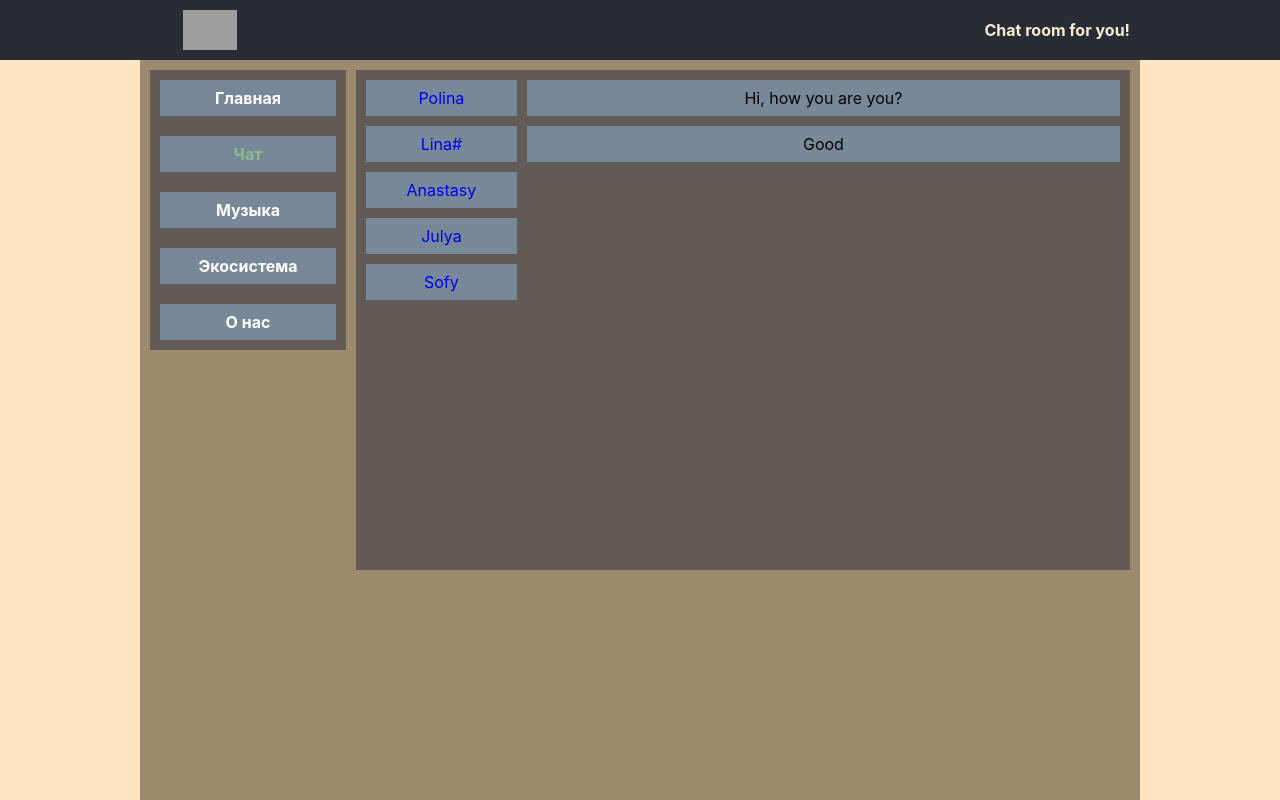
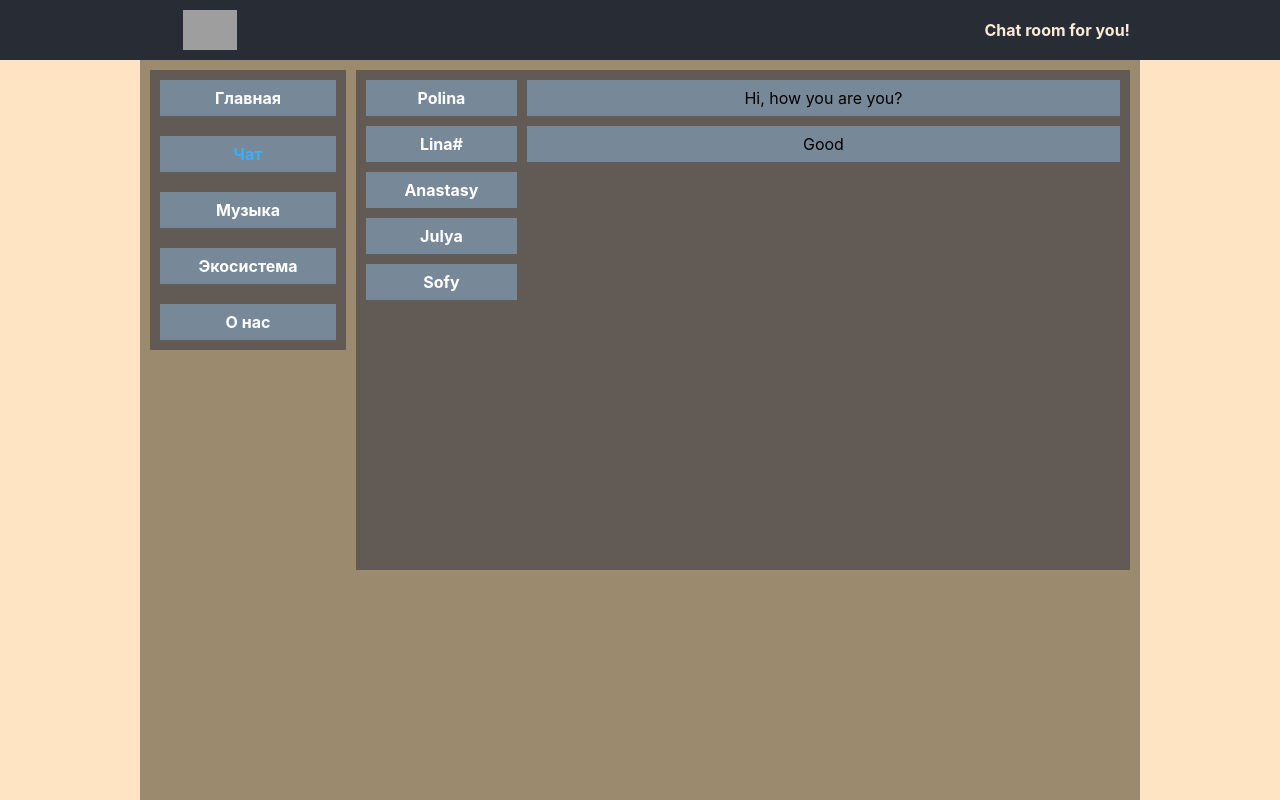
Before and after one commit to kkdras/progectReact, a React (Create React App) app: page /dilogs in a window 1280 px wide. Built offline with nearby package versions, Linux system fonts and the light colour scheme; grey boxes are pictures that could not be loaded.

Commit message:
Four commit

```diff
--- a/src/App.js
+++ b/src/App.js
@@ -8,22 +8,7 @@ import music from "./components/music";
 import s from "./Page.module.css";
 import {BrowserRouter, Route} from "react-router-dom";
 
-function App() {
-    let userData = [
-        {id: 1, name: "Polina"},
-        {id: 2, name: "Lina#"},
-        {id: 3, name: "Anastasy"},
-        {id: 4, name: "Julya"},
-        {id: 5, name: "Sofy"},
-    ];
-    let massageData = [
-        {id: 1, massage: "Hi, how you are you?"},
-        {id: 1, massage: "Good"},
-    ]
-    let posts = [
-        {id: 1, massage: 'Рос гей реэстр', like: 1, dislike: 100},
-        {id: 1, massage: 'Lorem ipsum dolor sit amet, consectetur adipisicing elit. Sunt, ut?', like: 1111, dislike: 100},
-    ]
+function App(props) {
     return (
         <BrowserRouter>
             <div className="App">
@@ -34,8 +19,9 @@ function App() {
                             <Aside/>
                         </div>
                         <div className={s.page__dilwrapper}>
-                            <Route exact path={"/dilogs"} render={ () => <Dilogs userData={userData} massageData={massageData} /> } />
-                            <Route path={"/profile"} render={() => <Profile posts={posts} /> }/>
+
+                            <Route exact path={"/dilogs"} render={ () => <Dilogs dilogs={props.state.dilogs} /> } />
+                            <Route path={"/profile"} render={() => <Profile posts={props.state.posts} /> }/>
                             <Route path={"/music"} component={music}/>
                         </div>
                     </div>
--- a/src/components/aside/aside.module.css
+++ b/src/components/aside/aside.module.css
@@ -23,5 +23,5 @@
     display: inline-block;
 }
 .aside__active{
-    color: darkseagreen;
+    color: #36b0ff;
 }
--- a/src/components/dilogs/Dilogs.jsx
+++ b/src/components/dilogs/Dilogs.jsx
@@ -8,13 +8,13 @@ function Dilogs(props) {
         <div className={s.dialogs}>
             <div className={s.dialogsWrapper}>
                 {
-                    props.userData.map(item => <Companion name={item.name} id={item.id} />)
+                    props.dilogs.user.map(item => <Companion name={item.name} id={item.id} />)
                 }
             </div>
 
             <div className={s.messageWrapper}>
                 {
-                    props.massageData.map(item => <Massage m={item.massage} id={item.id}/>)
+                    props.dilogs.massage.map(item => <Massage m={item.massage} id={item.id}/>)
                 }
             </div>
         </div>
--- a/src/components/dilogs/dilogs.module.css
+++ b/src/components/dilogs/dilogs.module.css
@@ -17,3 +17,7 @@
     flex: 0 0 20%;
     margin: -10px 0;
 }
+.dialogsUser > a{
+    color: #fff;
+    font-weight: bold;
+}
--- a/src/components/dilogs/Сompanion/companion.jsx
+++ b/src/components/dilogs/Сompanion/companion.jsx
@@ -1,6 +1,5 @@
 import s from "./../dilogs.module.css"
 import {NavLink} from "react-router-dom";
-
 function Companion(props) {
     return (
         <div className={s.dialogsUser}>
--- /dev/null
+++ b/src/components/profile/myposts/info.jsx
@@ -0,0 +1,15 @@
+import s from "./../profile.module.css";
+
+function Info(props) {
+    return (
+        <div className={s.infoWrapper}>
+            <div className={s.profile__banner}>
+                <img src="https://cdn.dribbble.com/users/3132/screenshots/2138242/media/e07b0e9a6413cd834957dfd89a4a5958.jpg?compress=1&resize=400x300" alt="" />
+            </div>
+            <div className={s.infoText}>
+                Lorem ipsum dolor sit amet, consectetur adipisicing elit. Aperiam, dolore dolorem eligendi eos esse laboriosam libero maxime modi voluptates voluptatum. Atque corporis, eos in libero maiores neque praesentium tempora temporibus.
+            </div>
+        </div>
+    )
+}
+export default Info;
--- a/src/components/profile/myposts/post/post.jsx
+++ b/src/components/profile/myposts/post/post.jsx
@@ -1,8 +1,7 @@
 import s from "./Post.module.css"
-import sp from "../../profile.module.css"
 function Post(props){
     return (
-        <div className={`${sp.profile__post} ${s.post}`}>
+        <div className={s.post}>
             <div className={s.post__post}>
                 {props.massage}
                 <br/>
--- a/src/components/profile/profile.jsx
+++ b/src/components/profile/profile.jsx
@@ -1,12 +1,11 @@
 import s from "../../Page.module.css";
 import sp from "./profile.module.css";
 import Post from "./myposts/post/post";
+import Info from "./myposts/info";
 function Profile(props) {
     return (
         <div className={`${s.page__profile} ${sp.profile}`}>
-            <div className={sp.profile__banner}>
-                <img src="https://cdn.dribbble.com/users/3132/screenshots/2138242/media/e07b0e9a6413cd834957dfd89a4a5958.jpg?compress=1&resize=400x300" alt="" />
-            </div>
+            <Info/>
             <div className={sp.profile__content}>
                 {
                     props.posts.map(item => <Post massage={item.massage} like={item.like} dis={item.dislike} id={item.id} />)
--- a/src/components/profile/profile.module.css
+++ b/src/components/profile/profile.module.css
@@ -18,3 +18,12 @@
 .profile__post{
 
 }
+.infoWrapper{
+
+}
+.infoText{
+    margin: 10px 0 ;
+    padding: 20px;
+    background-color: #a3ccfd;
+    text-align: left;
+}
--- a/src/index.js
+++ b/src/index.js
@@ -3,10 +3,11 @@ import ReactDOM from 'react-dom';
 import './index.css';
 import App from './App';
 import reportWebVitals from './reportWebVitals';
+import state from "./redax/state";
 
 ReactDOM.render(
   <React.StrictMode>
-    <App />
+    <App state={state}/>
   </React.StrictMode>,
   document.getElementById('root')
 );
--- /dev/null
+++ b/src/redax/state.js
@@ -0,0 +1,21 @@
+let state = {
+    posts: [
+        {id: 1, massage: 'Рос гей реэстр: Милонов', like: 1, dislike: 100},
+        {id: 1, massage: 'Lorem ipsum dolor sit amet, consectetur adipisicing elit. Sunt, ut?', like: 1111, dislike: 100},
+    ],
+    dilogs: {
+        massage: [
+            {id: 1, massage: "Hi, how you are you?"},
+            {id: 1, massage: "Good"},
+        ],
+        user: [
+            {id: 1, name: "Polina"},
+            {id: 2, name: "Lina#"},
+            {id: 3, name: "Anastasy"},
+            {id: 4, name: "Julya"},
+            {id: 5, name: "Sofy"},
+        ],
+    },
+}
+
+export default state;
```
